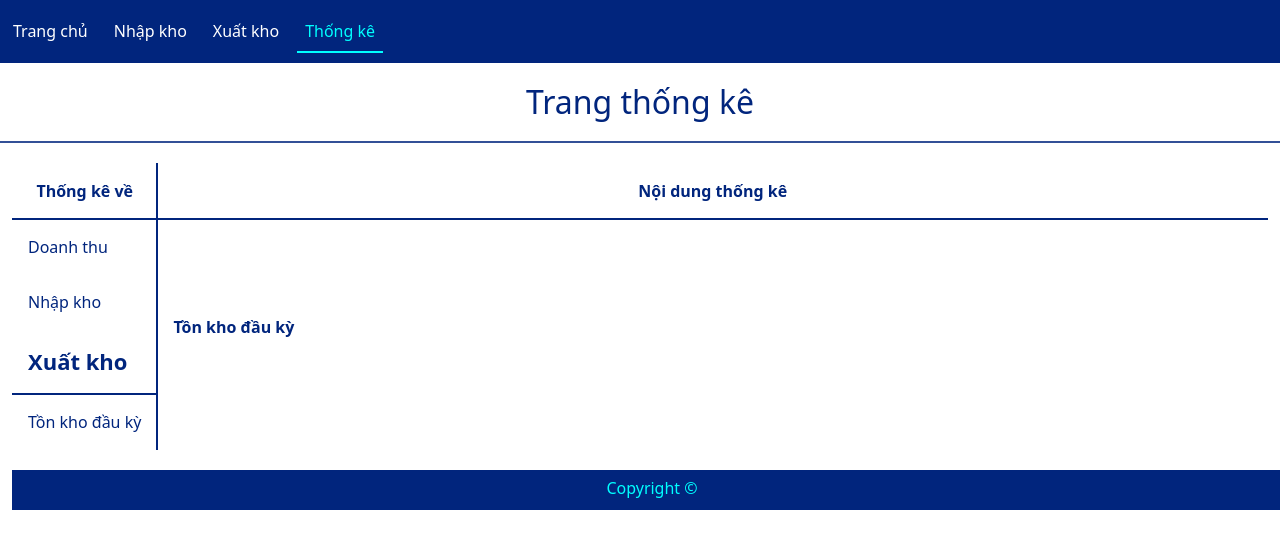
After one commit to huytan0812/warehouse_management_method, a Django app: page /reports/export_section in a window 1280 px wide. The commit adds this page. Shown: the top 549 px of the page. Run offline with Django 4.2, Linux system fonts and the light colour scheme; some libraries are stand-ins or nearby versions.

Commit message:
Set up backend logic for reports section

```diff
--- a/testing_warehouse_management/major_features/static/major_features/major_features_css/styles.css
+++ b/testing_warehouse_management/major_features/static/major_features/major_features_css/styles.css
@@ -57,3 +57,36 @@ footer {
     display: block;
     z-index: 1;
 }
+
+.report-td {
+    color: #01257D;
+    border-right: 1px solid #01257D !important;
+    cursor: pointer;
+    width: 1%;
+    white-space: nowrap
+}
+
+.report-td a {
+    color: #01257D;
+}
+
+.report-td-active {
+    color: #01257D;
+    border-right: 1px solid #01257D !important;
+    cursor: pointer;
+    font-size: 22px;
+    font-weight: bold;
+    border-bottom: 2px solid #01257D !important;
+    width: 1%;
+    white-space: nowrap
+}
+
+.report-td-active a {
+    color: #01257D;
+}
+
+.report-td:hover{
+    font-size: 22px;
+    font-weight: bold;
+    border-bottom: 2px solid #01257D !important;
+}
--- /dev/null
+++ b/testing_warehouse_management/major_features/templates/major_features/reports/export_section.html
@@ -0,0 +1,91 @@
+{% extends "major_features/layout.html" %}
+
+{% load humanize %}
+
+{% block nav %}
+<nav class="navbar navbar-expand-lg navbar-light" style="background-color: #01257D;">
+  <div class="collapse navbar-collapse" id="navbarNav">
+    <ul class="navbar-nav">
+      <li class="nav-item" style="padding: 2.5px 5px 2.5px 5px;">
+        <a class="nav-link" style="color: white;" href="{% url 'index' %}">Trang chủ</a>
+      </li>
+      <li class="nav-item dropdown-trigger" style="padding: 2.5px 5px 2.5px 5px;">
+        <a class="nav-link" style="color: white;" href="{% url 'import_shipments' %}">Nhập kho</a>
+        <ul class="dropdown-ul">
+          <li class="nav-item dropdown-li">
+            <a class="nav-link" href="{% url 'import_shipments' %}" style="color: white; text-decoration: none;">
+              Theo dõi lô hàng nhập kho
+            </a>
+          </li>
+          <li class="nav-item dropdown-li">
+            <a class="nav-link" href="{% url 'import_action' %}" style="color: white; text-decoration: none;">
+              Thực hiện nhập kho
+            </a>
+          </li>
+        </ul>
+      </li>
+      <li class="nav-item dropdown-trigger" style="padding: 2.5px 5px 2.5px 5px;">
+        <a class="nav-link" style="color: white;" href="{% url 'export_shipments' %}">Xuất kho</a>
+        <ul class="dropdown-ul">
+          <li class="nav-item dropdown-li">
+            <a class="nav-link" href="{% url 'export_shipments' %}" style="color: white; text-decoration: none;">
+              Theo dõi lô hàng xuất kho
+            </a>
+          </li>
+          <li class="nav-item dropdown-li">
+            <a class="nav-link" href="{% url 'export_action' %}" style="color: white; text-decoration: none;">
+              Thực hiện xuất kho
+            </a>
+          </li>
+        </ul>
+      </li>
+      <li class="nav-item" style="padding: 2.5px 5px 2.5px 5px;">
+        <a class="nav-link" style="color: #00FFFF; border-bottom: 2px solid #00FFFF;" href="{% url 'reports' %}">Thống kê</a>
+      </li>
+    </ul>
+  </div>
+</nav>
+{% endblock %}
+
+{% block title %}
+<h2>Trang thống kê</h2>
+{% endblock %}
+
+{% block body %}
+
+<table style="width: 100%;">
+  <thead>
+    <tr>
+      <th style="color: #01257D; text-align: center; border-right: 2px solid #01257D !important; border-bottom: 2px solid #01257D !important;">Thống kê về</th>
+      <th style="color: #01257D; text-align: center; border-bottom: 2px solid #01257D !important;">Nội dung thống kê</th>
+    </tr>
+  </thead>
+  <tbody>
+    <tr>
+      <td class="report-td"><a href="{% url 'reports_revenue' %}" style="text-decoration: none;">Doanh thu</a></td>
+      <td rowspan="4" style="color: #01257D; border-left: 2px solid #01257D !important;">
+      <div id="inventory">
+        <p><strong>Tồn kho đầu kỳ</strong></p>
+        {% for key, value in products_inventory.items %}
+            <p><strong>Sản phẩm {{ key }}: </strong>
+                Số lượng sản phẩm tồn kho {{ value.quantity_remain|intcomma }} |
+                Tổng giá trị {{ value.inventory_value|intcomma }}
+            </p>
+        {% endfor %}
+      </div>
+      </td>
+    </tr>
+    <tr>
+      <td  class="report-td"><a href="{% url 'reports_import_section' %}" style="text-decoration: none;">Nhập kho</a></td>
+    </tr>
+    <tr>
+      <td  class="report-td-active"><a href="{% url 'reports_export_section' %}" style="text-decoration: none;">Xuất kho</a></td>
+    </tr>
+    <tr>
+      <td  class="report-td"><a href="{% url 'reports' %}" style="text-decoration: none;">Tồn kho đầu kỳ</a></td>
+    </tr>
+  </tbody>
+
+</table>
+
+{% endblock %}
--- a/testing_warehouse_management/major_features/urls.py
+++ b/testing_warehouse_management/major_features/urls.py
@@ -6,7 +6,6 @@ register_converter(DateConverter, "date")
 
 urlpatterns = [
     path("", views.index, name="index"),
-    path("reports", views.reports, name="reports"),
     path("date_handling", views.date_handling, name="date_handling"),
     path("apply_warehouse_management", views.apply_warehouse_management, name="apply_warehouse_management"),
     path("keep_current_method", views.keep_current_method, name="keep_current_method"),
@@ -25,6 +24,12 @@ urlpatterns = [
     path("export_shipments", views.export_shipments, name="export_shipments"),
     path("export_action", views.export_action, name="export_action"),
 
+    # Reports section
+    path("reports", views.reports, name="reports"),
+    path("reports/revenue", views.reports_revenue, name="reports_revenue"),
+    path("reports/import_section", views.reports_import_section, name="reports_import_section"),
+    path("reports/export_section", views.reports_export_section, name="reports_export_section"),
+
     # decorators view
     path("activating_accounting_period", views.activating_accounting_period, name="activating_accounting_period"),
 ]
--- a/testing_warehouse_management/major_features/views.py
+++ b/testing_warehouse_management/major_features/views.py
@@ -67,7 +67,19 @@ def reports(request):
                 products_inventory[purchase.product_id.name]['inventory_value'] += purchase.quantity_remain * purchase.import_cost
         context['products_inventory'] = products_inventory
 
-    return render(request, "major_features/reports.html", context)
+    return render(request, "major_features/reports/reports.html", context)
+
+def reports_revenue(request):
+    context = {}
+    return render(request, "major_features/reports/revenue.html", context)
+
+def reports_import_section(request):
+    context = {}
+    return render(request, "major_features/reports/import_section.html", context)
+
+def reports_export_section(request):
+    context = {}
+    return render(request, "major_features/reports/export_section.html", context)
 
 def get_lastday_of_month(date_obj):
 
```
Also changed, not shown: testing_warehouse_management/major_features/templates/major_features/reports/import_section.html (added, +91 -0 lines), testing_warehouse_management/major_features/templates/major_features/reports/reports.html (added, +91 -0 lines), testing_warehouse_management/major_features/templates/major_features/reports/revenue.html (renamed from testing_warehouse_management/major_features/templates/major_features/reports.html, +4 -4 lines).
